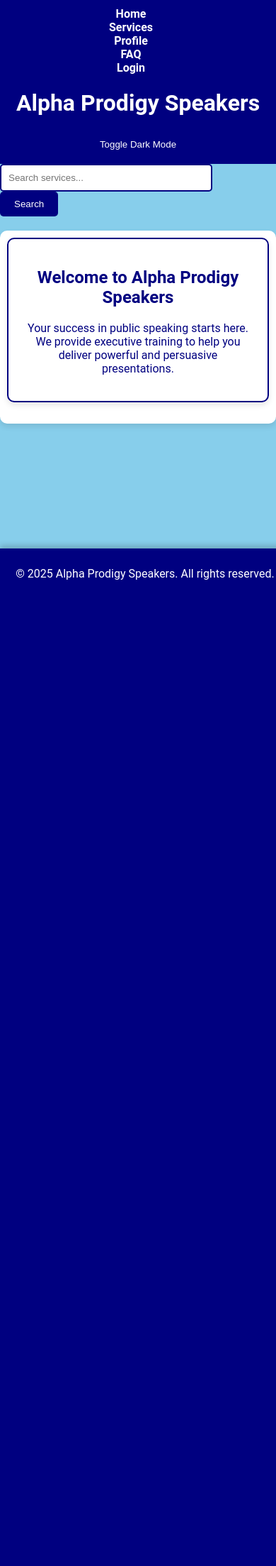
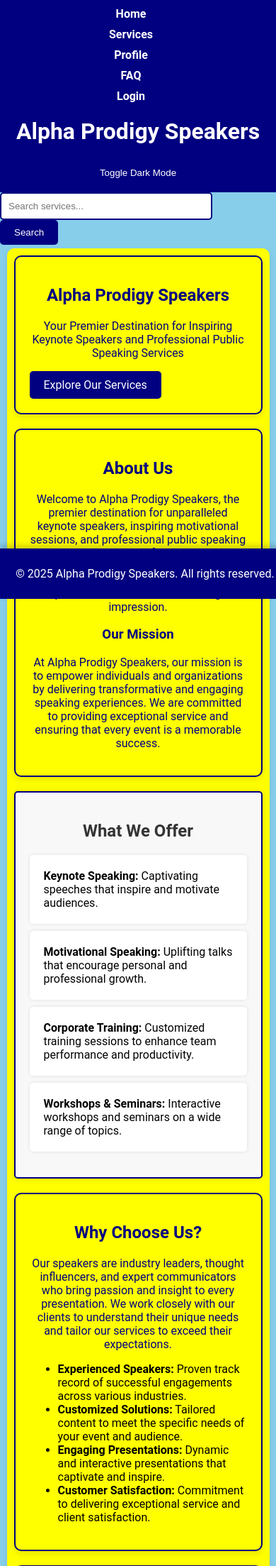
Before and after one commit to johcodes19/APSpage, a Django app: page /speakers/ in a window 390 px wide. Shown: the top 2207 px of the page at 71% size. Before the commit the page ends 817 px from the top, so only its background shows below. Run offline with Django 5.2, Linux system fonts and the light colour scheme.

Commit message:
I have updated the home page to have more content and updated css.

```diff
--- a/alphaprodigyspeakers/static/styles.css
+++ b/alphaprodigyspeakers/static/styles.css
@@ -49,13 +49,66 @@ nav ul li a:hover {
 
 /* Main Content Styling */
 main {
-    margin: 20px auto;
-    padding: 20px;
-    background-color: white;
+    margin: 5px auto;
+    padding: 5px;
+    background-color: yellow;
     border-radius: 10px;
     box-shadow: 0 4px 8px rgba(0, 0, 0, 0.1);
-    max-width: 900px;
+    max-width: 90%; /* Increase max-width for larger screens */
 }
+
+/* Section Styling */
+section {
+    background-color: yellow;
+    border: 2px solid navy;
+    border-radius: 10px;
+    padding: 20px;
+    margin-bottom: 20px;
+    box-shadow: 0 4px 8px rgba(0, 0, 0, 0.1);
+    transition: transform 0.2s;
+    width: 100%;
+    box-sizing: border-box;
+}
+
+section:hover {
+    transform: scale(1.02);
+    border-color: skyblue;
+}
+
+/* Grid Section Styling */
+.grid-section {
+    padding: 40px 20px;
+    background-color: #f2f2f2;
+    border-top: 1px solid #ddd;
+}
+
+.grid-container {
+    display: grid;
+    grid-template-columns: repeat(auto-fit, minmax(250px, 1fr));
+    gap: 20px;
+    margin-top: 20px;
+}
+
+.grid-item {
+    background-color: #fff;
+    padding: 20px;
+    border-radius: 5px;
+    box-shadow: 0 0 10px rgba(0, 0, 0, 0.1);
+    transition: transform 0.2s;
+}
+
+.grid-item:hover {
+    transform: scale(1.05);
+}
+
+.grid-item h4 {
+    margin-top: 0;
+}
+
+.grid-item p {
+    margin: 0;
+}
+
 /* Service List Styling */
 #services {
     padding: 20px;
@@ -100,7 +153,6 @@ main {
     color: #0056b3;
 }
 
-
 /* Pagination Styling */
 .pagination {
     display: flex;
@@ -138,7 +190,6 @@ main {
     font-weight: bold;
 }
 
-
 /* Booking Box Styling */
 #profile ul {
     list-style-type: none;
@@ -165,22 +216,6 @@ main {
 nav ul li a:hover {
     text-decoration: underline;
     color: skyblue;
-}
-
-/* Section Styling */
-section {
-    background-color: white;
-    border: 2px solid navy;
-    border-radius: 10px;
-    padding: 20px;
-    margin-bottom: 20px;
-    box-shadow: 0 4px 8px rgba(0, 0, 0, 0.1);
-    transition: transform 0.2s;
-}
-
-section:hover {
-    transform: scale(1.02);
-    border-color: skyblue;
 }
 
 /* Service Boxes Styling */
@@ -283,27 +318,83 @@ input[type="submit"]:hover, button[type="submit"]:hover {
 }
 
 /* Responsive Styling Enhancements */
+
+/* For large screens (max-width: 1200px) */
 @media (max-width: 1200px) {
-    /* Add styling adjustments for large screens here */
+    /* Adjust header and footer padding for large screens */
+    header, footer {
+        padding: 20px 0;
+    }
+
+    /* Adjust the max-width of the main content */
+    main {
+        max-width: 90%;
+    }
+
+    /* Adjust the grid container layout */
+    .grid-container {
+        grid-template-columns: repeat(auto-fit, minmax(200px, 1fr));
+    }
 }
 
+/* For medium screens (max-width: 992px) */
 @media (max-width: 992px) {
-    /* Add styling adjustments for medium screens here */
+    /* Adjust header and footer padding for medium screens */
+    header, footer {
+        padding: 15px 0;
+    }
+
+    /* Adjust the max-width of the main content */
+    main {
+        max-width: 90%;
+    }
+
+    /* Adjust the grid container layout */
+    .grid-container {
+        grid-template-columns: repeat(auto-fit, minmax(180px, 1fr));
+    }
 }
 
+/* For small screens (max-width: 768px) */
 @media (max-width: 768px) {
-    /* Add styling adjustments for small screens here */
+    /* Adjust navigation for small screens */
     nav ul li {
         display: block;
         text-align: center;
+        margin-bottom: 10px;
+    }
+
+    /* Adjust header and footer padding for small screens */
+    header, footer {
+        padding: 10px 0;
+    }
+
+    /* Adjust the max-width of the main content */
+    main {
+        max-width: 90%;
+        padding: 10px;
+    }
+
+    /* Adjust the grid container layout */
+    .grid-container {
+        grid-template-columns: repeat(auto-fit, minmax(150px, 1fr));
     }
 }
 
+/* For extra-small screens (max-width: 576px) */
 @media (max-width: 576px) {
-    /* Add styling adjustments for extra-small screens here */
+    /* Adjust the main content padding for extra-small screens */
     main {
         padding: 10px;
+        width: 90%;
     }
+
+    /* Adjust the grid container layout */
+    .grid-container {
+        grid-template-columns: repeat(auto-fit, minmax(130px, 1fr));
+    }
+}
+
 
     .service-container {
         flex-direction: column;
@@ -313,7 +404,7 @@ input[type="submit"]:hover, button[type="submit"]:hover {
     .service-box {
         width: calc(100% - 20px);
     }
-}
+
 
 /* Footer Positioning */
 footer {
--- a/alphaprodigyspeakers/templates/htmls/home.html
+++ b/alphaprodigyspeakers/templates/htmls/home.html
@@ -1,13 +1,57 @@
 {% extends 'base.html' %}
 
-{% block title %}
-Home - Alpha Prodigy Speakers{% endblock %}
-
-{% block header %}Alpha Prodigy Speakers{% endblock %}
+{% block title %}Welcome to Alpha Prodigy Speakers{% endblock %}
 
 {% block content %}
-<section id="home">
-    <h2>Welcome to Alpha Prodigy Speakers</h2>
-    <p>Your success in public speaking starts here. We provide executive training to help you deliver powerful and persuasive presentations.</p>
+<section id="hero" class="hero-section">
+    <div class="hero-content">
+        <h1>Alpha Prodigy Speakers</h1>
+        <p>Your Premier Destination for Inspiring Keynote Speakers and Professional Public Speaking Services</p>
+        <a href="{% url 'service_list' %}" class="btn">Explore Our Services</a>
+    </div>
+</section>
+
+<section id="about-us" class="content-section">
+    <h2>About Us</h2>
+    <p>Welcome to Alpha Prodigy Speakers, the premier destination for unparalleled keynote speakers, inspiring motivational sessions, and professional public speaking services. Our team of accomplished speakers brings a wealth of experience and expertise to deliver impactful presentations that leave a lasting impression.</p>
+
+    <h3>Our Mission</h3>
+    <p>At Alpha Prodigy Speakers, our mission is to empower individuals and organizations by delivering transformative and engaging speaking experiences. We are committed to providing exceptional service and ensuring that every event is a memorable success.</p>
+</section>
+
+<section id="services" class="content-section">
+    <h2>What We Offer</h2>
+    <ul>
+        <li><strong>Keynote Speaking:</strong> Captivating speeches that inspire and motivate audiences.</li>
+        <li><strong>Motivational Speaking:</strong> Uplifting talks that encourage personal and professional growth.</li>
+        <li><strong>Corporate Training:</strong> Customized training sessions to enhance team performance and productivity.</li>
+        <li><strong>Workshops & Seminars:</strong> Interactive workshops and seminars on a wide range of topics.</li>
+    </ul>
+</section>
+
+<section id="why-choose-us" class="content-section">
+    <h2>Why Choose Us?</h2>
+    <p>Our speakers are industry leaders, thought influencers, and expert communicators who bring passion and insight to every presentation. We work closely with our clients to understand their unique needs and tailor our services to exceed their expectations.</p>
+    <ul>
+        <li><strong>Experienced Speakers:</strong> Proven track record of successful engagements across various industries.</li>
+        <li><strong>Customized Solutions:</strong> Tailored content to meet the specific needs of your event and audience.</li>
+        <li><strong>Engaging Presentations:</strong> Dynamic and interactive presentations that captivate and inspire.</li>
+        <li><strong>Customer Satisfaction:</strong> Commitment to delivering exceptional service and client satisfaction.</li>
+    </ul>
+</section>
+
+<section id="meet-our-team" class="content-section">
+    <h2>Meet Our Team</h2>
+    <p>Our team of speakers includes renowned experts, industry leaders, and motivational icons who are dedicated to making a positive impact. Each speaker brings a unique perspective and a wealth of knowledge to every event.</p>
+</section>
+
+<section id="contact-us" class="content-section">
+    <h2>Contact Us</h2>
+    <p>Ready to elevate your next event with the power of Alpha Prodigy Speakers? Contact us today to learn more about our services and how we can help you achieve your goals.</p>
+    <ul>
+        <li><strong>Email:</strong> <a href="mailto:annetdaisymm@gmail.com">info@alphaprodigyspeakers.com</a></li>
+        <li><strong>Phone:</strong> <a href="tel:+254114591001">Phone Number</a></li>
+        <li><strong>Address:</strong> Alpha Prodigy Speakers, Nairobi, Kenya</li>
+    </ul>
 </section>
 {% endblock %}
```
